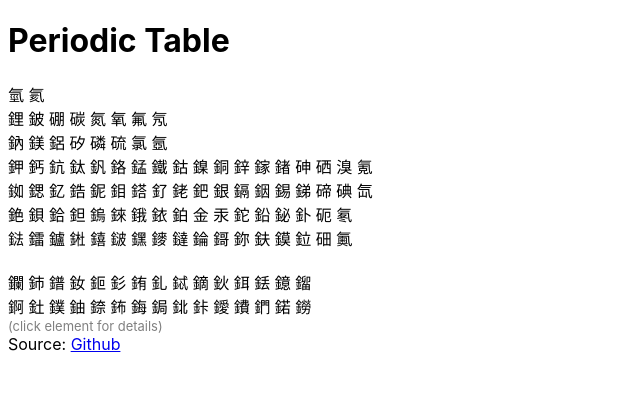
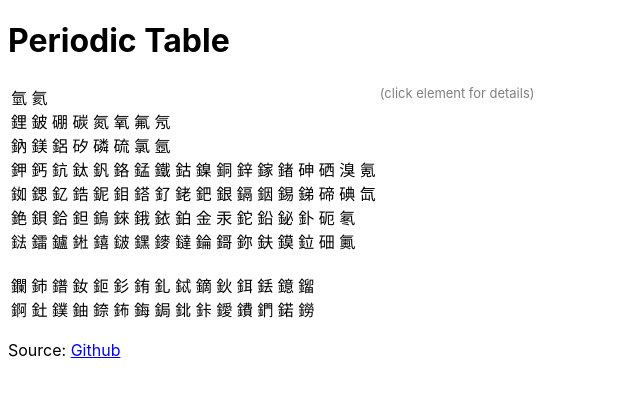
Before and after one commit to kaicarver/yuansu-react, a React (Create React App) app: page / in a window 1280 px wide. Shown: the top 396 px of the page, without its empty margins (0-640 px from the left). Built offline with nearby package versions, Linux system fonts and the light colour scheme.

Commit message:
better display with an old-fashioned table element

```diff
--- a/src/index.css
+++ b/src/index.css
@@ -12,6 +12,11 @@ code {
     monospace;
 }
 
+table tr td {
+  width: 50%;
+  vertical-align: top;
+}
+
 #help {
   color: gray;
   font-size: 90%;
--- a/src/index.js
+++ b/src/index.js
@@ -25,21 +25,26 @@ rows.shift();
 function PeriodicTable(props) {
   return <div>
     <h1>Periodic Table</h1>
-    <div>
+    <table>
+      <tr>
+    <td>
       {rows.map((row, period) =>
         row.map(el => <span key={el.symbol}><Element el={el} /> </span>).concat(<br />)
       )}
-    </div>
-    <div id="detail">
+    </td>
+    <td id="detail">
       <div id="help">(click element for details)</div>
-    </div>
-    <div>
+    </td>
+    </tr>
+    </table>
+    <p>
       Source: <a
         className="App-link"
         href="https://github.com/kaicarver/yuansu-react"
         target="_blank"
         rel="noopener noreferrer"
-      >Github</a></div>
+      >Github</a>
+    </p>
   </div>;
 }
 
```
